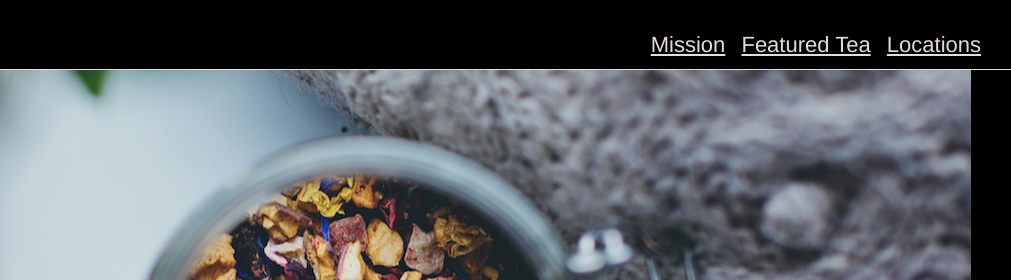
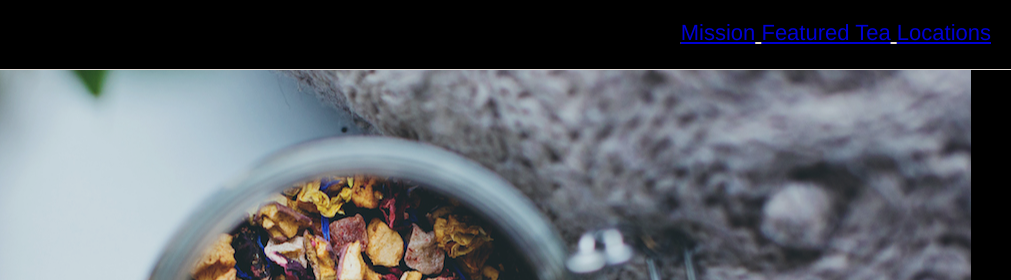
Before and after one commit to MendezLopez/TeaCozy, a plain HTML site: page Index.html in a window 1280 px wide. Shown: the top 280 px of the page, 269-1280 px from the left. Drawn offline with Linux system fonts and the light colour scheme.

Commit message:
Added href that was missing

```diff
--- a/CSS/DefaultStyle.css
+++ b/CSS/DefaultStyle.css
@@ -31,16 +31,13 @@ header{
     justify-content: space-between;
 }
 
-
-header ul li{
+.list{
+    margin-right: 15px;
     margin: 5px;
     display: inline;
     text-decoration: underline;
-
-}
-
-.list{
-    margin-right: 15px;
+    color: seashell;
+    padding: 5px;
 }
 
 
--- a/Index.html
+++ b/Index.html
@@ -12,11 +12,17 @@
             <img src="Resources/Images/img-tea-cozy-logo.png" />
         </div>
         <div class="list">
-            <ul>
-                <li><span>Mission</span></li>
-                <li><span>Featured Tea</span></li>
-                <li><span>Locations</span></li>
-            </ul>
+            <nav>
+                <span>
+                    <a href="#ourMission">Mission</a>
+                </span>
+                <span>
+                    <a href="#teaOfMonth">Featured Tea</a>
+                </span>
+                <span>
+                    <a href="#locations">Locations</a>
+                </span>
+            </nav>
         </div>
     </header>
 
@@ -28,6 +34,7 @@
         </div>
     </div>
     <!-- End Top part where Talking about Our Mission -->
+
     <!-- Start List of teas  -->
     <div class="teaOfMonthContent">
         <h2>Tea of the Month</h2>
@@ -57,7 +64,6 @@
         </div>
     </div>
     <!-- End List of teas -->
-
     <!-- Start List of Locations -->
     <div id="locationsBackground">
         <div>
```
